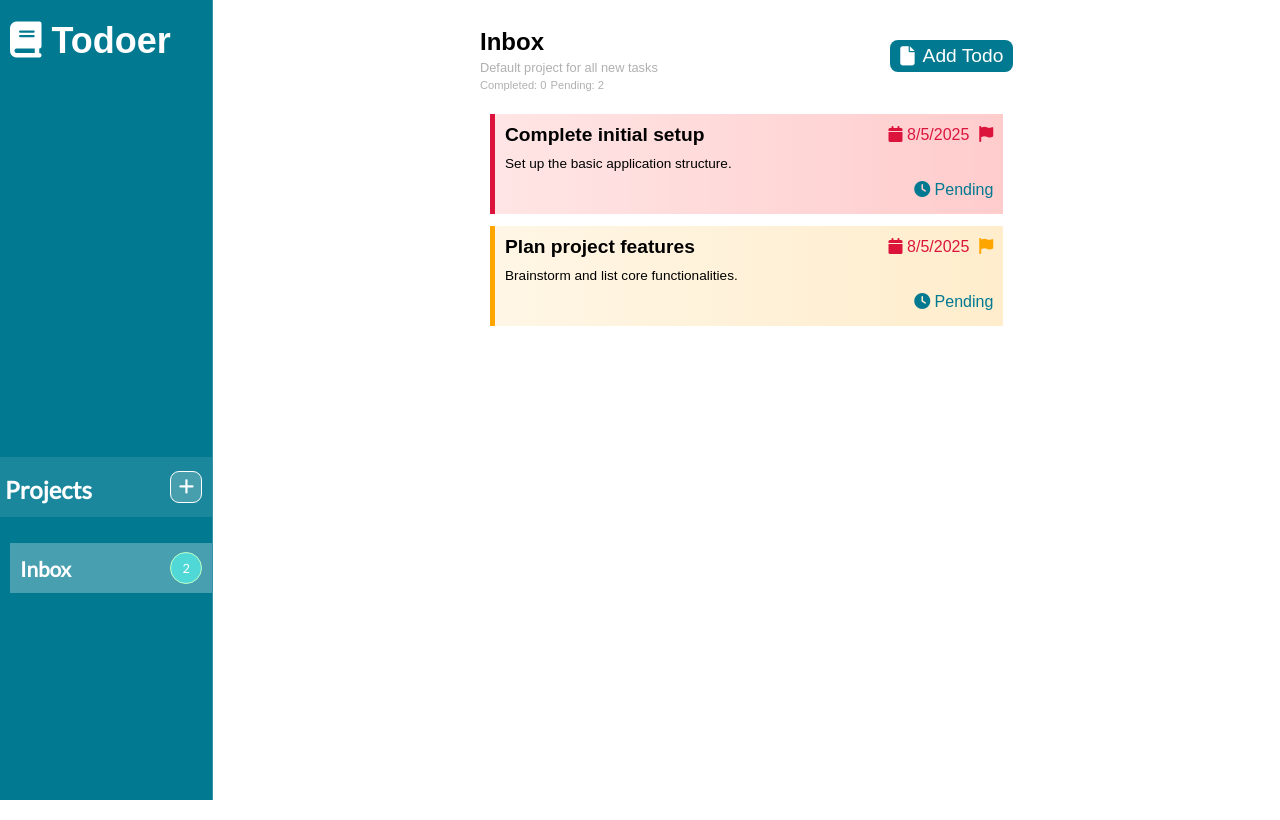
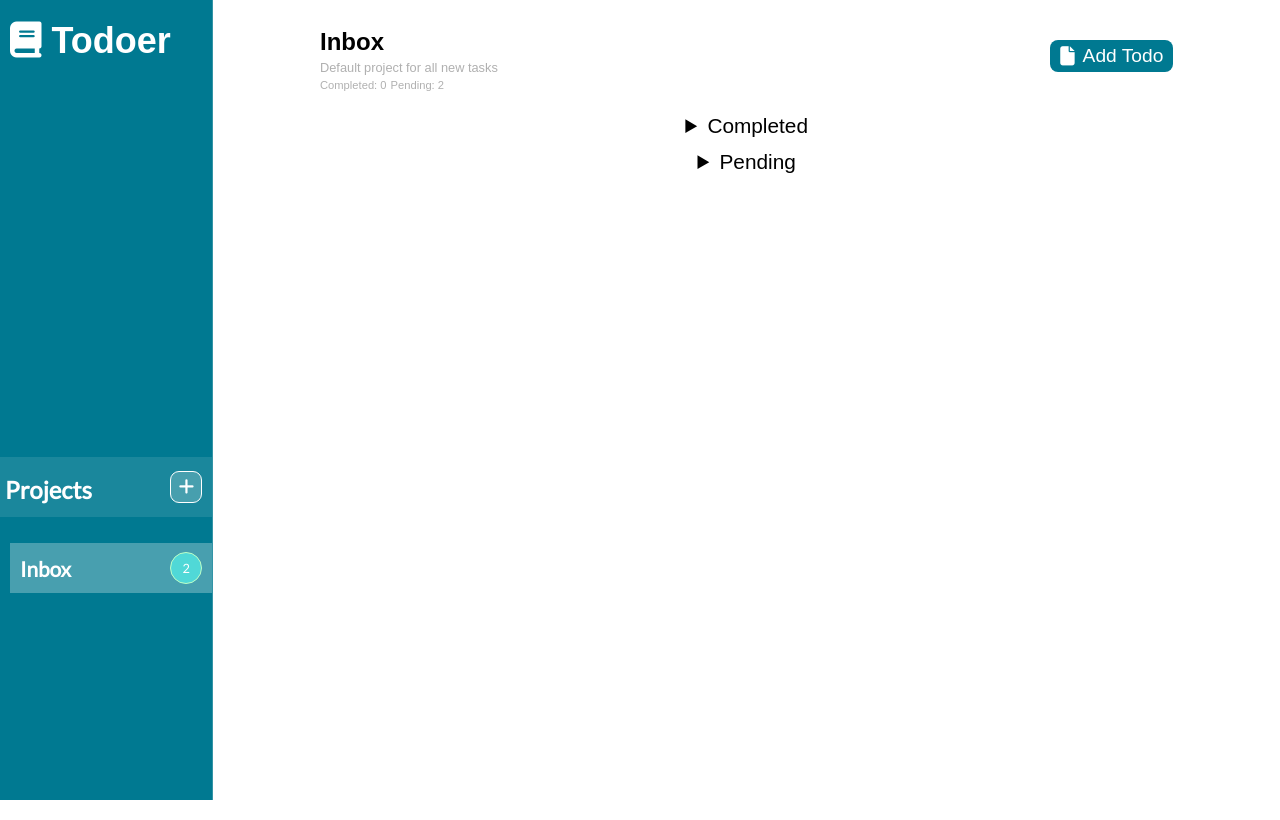
Before and after one commit to voiceinthedark/odin-todoist, a website built with webpack: page src/template.html in a window 1280 px wide. Built offline with nearby package versions, Linux system fonts and the light colour scheme; a web font is replaced by a local one.

Commit message:
todoist - filtering: Added filtering implementation
- Added scaffolding and implementation of filtering todos by status

```diff
--- a/package.json
+++ b/package.json
@@ -1,6 +1,6 @@
 {
   "name": "todoist",
-  "version": "0.3.02",
+  "version": "0.3.04",
   "description": "A todo list (Odin Curriculum)",
   "main": "index.js",
   "scripts": {
--- a/src/modules/UI/todorenderer.js
+++ b/src/modules/UI/todorenderer.js
@@ -35,12 +35,13 @@ class TodoRenderer {
   /**
    * @method
    * @param {Todo} todo - the todo item to be rendered
+   * @param {HTMLElement} parentElement
    * @description Renders a single todo card to the parent element.
    * */
-  renderTodo(todo) {
+  renderTodo(todo, parentElement) {
     const todoCard = this.#ui.addElement(
       "div",
-      this.#parentElement,
+      parentElement,
       "todo-card",
     );
 
@@ -168,16 +169,26 @@ class TodoRenderer {
   /**
    * @method
    * @param {Todo[]} todos - an array of Todo objects
+   * @param {string} parentElement
    * @description Renders a list of todos
    */
-  renderTodoList(todos) {
+  renderTodoList(todos, parentElement) {
     if (!Array.isArray(todos)) {
       throw new Error("Expected an array of Todo objects");
     }
+    const detailsParent = this.#ui.addElement('details', this.#parentElement, 'details-todolist')
+    const summaryParent = this.#ui.addElement('summary', detailsParent, 'details-summary');
+    if (summaryParent instanceof HTMLElement) {
+      summaryParent.textContent = parentElement;
+    }
+
     todos.forEach((todo) => {
-      this.renderTodo(todo);
+      if (detailsParent instanceof HTMLElement) {
+        this.renderTodo(todo, detailsParent);
+      }
     });
   }
 }
 
+/** @module TodoRenderer */
 export default TodoRenderer;
--- a/src/modules/appController.js
+++ b/src/modules/appController.js
@@ -120,9 +120,21 @@ class AppController {
   renderTodosForProject(project) {
     this.#uiManager.clearElement(this.#contentMain); // Clear existing todos
     this.#uiManager.clearElement(this.#contentHeader);
-    this.#todoRenderer.renderTodoList(project.todos);
+
+    // TODO: filter the todo list into complete and pendingTodos
+    // Make a UI details element to group the groups distinctly
+    // Filtered todos
+    const completeTodos = project.todos.filter((t) => {
+      return t.status === true
+    })
+    const pendingTodos = project.todos.filter((t) => {
+      return t.status === false;
+    })
+    this.#todoRenderer.renderTodoList(completeTodos, 'Completed');
+    this.#todoRenderer.renderTodoList(pendingTodos, 'Pending');
     this.#currentActiveProject = project; // Update active project
     console.log(`Displaying todos for project: ${project.name}`);
+
 
     const headerProjectDiv = this.#uiManager.addElement(
       "div",
--- a/src/styles/styles.css
+++ b/src/styles/styles.css
@@ -18,10 +18,8 @@
 @font-face {
   font-family: "Montserrat";
   src:
-    url("../assets/fonts/Montserrat/Montserrat-VariableFont_wght.ttf")
-      format("truetype"),
-    url("../assets/fonts/Montserrat/Montserrat-Italic-VariableFont_wght.ttf")
-      format("truetype");
+    url("../assets/fonts/Montserrat/Montserrat-VariableFont_wght.ttf") format("truetype"),
+    url("../assets/fonts/Montserrat/Montserrat-Italic-VariableFont_wght.ttf") format("truetype");
   font-weight: 100 900;
   font-style: normal, italic;
 }
@@ -78,24 +76,25 @@ body {
     font-family: "Montserrat", sans-serif;
     font-weight: 400;
 
-    & > .sidebar-head {
+    &>.sidebar-head {
       font-size: 150%;
       padding-left: 10px;
       margin-top: -10px;
       /* grid-area: head; */
     }
 
-    & > .sidebar-options {
+    &>.sidebar-options {
+
       /* grid-area: options; */
-      & > ul {
+      &>ul {
         list-style: none;
       }
     }
 
-    & > .sidebar-lists {
+    &>.sidebar-lists {
       margin-left: 0;
 
-      & > #sidebar-lists-head {
+      &>#sidebar-lists-head {
         font-family: "lato", sans-serif;
         background-color: rgba(255, 255, 250, 0.1);
         height: 60px;
@@ -104,12 +103,12 @@ body {
         justify-content: space-between;
         align-items: center;
 
-        & > a{
+        &>a {
           text-decoration: none;
           color: white;
         }
 
-        & > a > i {
+        &>a>i {
           width: 32px;
           height: 32px;
           font-size: 110%;
@@ -123,7 +122,7 @@ body {
           }
         }
 
-        & > h1 {
+        &>h1 {
           padding-top: 5px;
           padding-left: 5px;
         }
@@ -137,11 +136,11 @@ body {
       }
 
       /* grid-area: lists; */
-      & > ul {
+      &>ul {
         list-style: none;
       }
 
-      & > .project-list {
+      &>.project-list {
         margin-left: 0;
       }
 
@@ -157,7 +156,7 @@ body {
         margin-bottom: 10px;
 
 
-        & > li > div {
+        &>li>div {
           display: flex;
           align-items: center;
           position: relative;
@@ -173,12 +172,12 @@ body {
             cursor: pointer;
           }
 
-          & > .project-link > .project-name {
+          &>.project-link>.project-name {
             font-size: 130%;
             font-weight: 600;
           }
 
-          & > .project-todos-count {
+          &>.project-todos-count {
             font-size: 80%;
             border-radius: 50%;
             border: 1px solid var(--tea-green);
@@ -190,7 +189,7 @@ body {
             align-items: center;
           }
 
-          & > .project-edit-btn {
+          &>.project-edit-btn {
             position: absolute;
             top: -10px;
             right: 3px;
@@ -207,7 +206,7 @@ body {
             }
           }
 
-          & > .project-delete-btn {
+          &>.project-delete-btn {
             position: absolute;
             top: -10px;
             right: 40px;
@@ -242,7 +241,7 @@ body {
       display: flex;
       justify-content: space-between;
       align-items: center;
-      width: 50%;
+      width: 80%;
 
       .project-header {
         display: flex;
@@ -250,18 +249,18 @@ body {
         justify-content: flex-start;
         align-items: flex-start;
 
-        & > h1 {
+        &>h1 {
           font-size: 150%;
           line-height: 0.2;
         }
 
-        & > span {
+        &>span {
           font-size: 80%;
           color: var(--color-grayish);
           line-height: 0.5;
         }
 
-        & > .todo-count {
+        &>.todo-count {
           display: flex;
           gap: 4px;
           font-size: 70%;
@@ -299,10 +298,25 @@ body {
     justify-content: flex-start;
     align-items: center;
     gap: 12px;
-    width: inherit;
+    width: 70%;
     height: inherit;
 
-    .todo-card {
+    .details-todolist {
+      display: flex;
+      flex-direction: column;
+      align-items: center;
+      justify-content: center;
+      width: 100%;
+      margin-right: auto;
+
+      & > .details-summary{
+        font-size: 130%;
+        &:hover{
+          cursor: pointer;
+        }
+      }
+
+      & > .todo-card {
         display: flex;
         flex-direction: column;
         align-items: flex-start;
@@ -310,7 +324,7 @@ body {
         /* border-radius: 12px; */
         /* border: 1px solid #224; */
         height: 100px;
-      width: 50%;
+        width: 100%;
         padding: 0 10px;
 
         &:hover {
@@ -389,6 +403,9 @@ body {
           }
         }
       }
+    }
+
+
   }
 
   .modal {
@@ -474,38 +491,30 @@ body {
   }
 
   .todo-card-priority-high {
-    background: linear-gradient(
-      to right,
+    background: linear-gradient(to right,
         rgba(255, 0, 0, 0.1),
-      rgba(255, 0, 0, 0.2)
-    );
+        rgba(255, 0, 0, 0.2));
     border-left: 5px solid crimson;
   }
 
   .todo-card-priority-medium {
-    background: linear-gradient(
-      to right,
+    background: linear-gradient(to right,
         rgba(255, 165, 0, 0.1),
-      rgba(255, 165, 0, 0.2)
-    );
+        rgba(255, 165, 0, 0.2));
     border-left: 5px solid orange;
   }
 
   .todo-card-priority-low {
-    background: linear-gradient(
-      to right,
+    background: linear-gradient(to right,
         rgba(0, 128, 0, 0.1),
-      rgba(0, 128, 0, 0.2)
-    );
+        rgba(0, 128, 0, 0.2));
     border-left: 5px solid green;
   }
 
   .todo-card-priority-lowest {
-    background: linear-gradient(
-      to right,
+    background: linear-gradient(to right,
         rgba(32, 178, 170, 0.1),
-      rgba(32, 178, 170, 0.2)
-    );
+        rgba(32, 178, 170, 0.2));
     border-left: 5px solid lightseagreen;
   }
 
```
Lines whose indentation alone changed are shown as unchanged.
